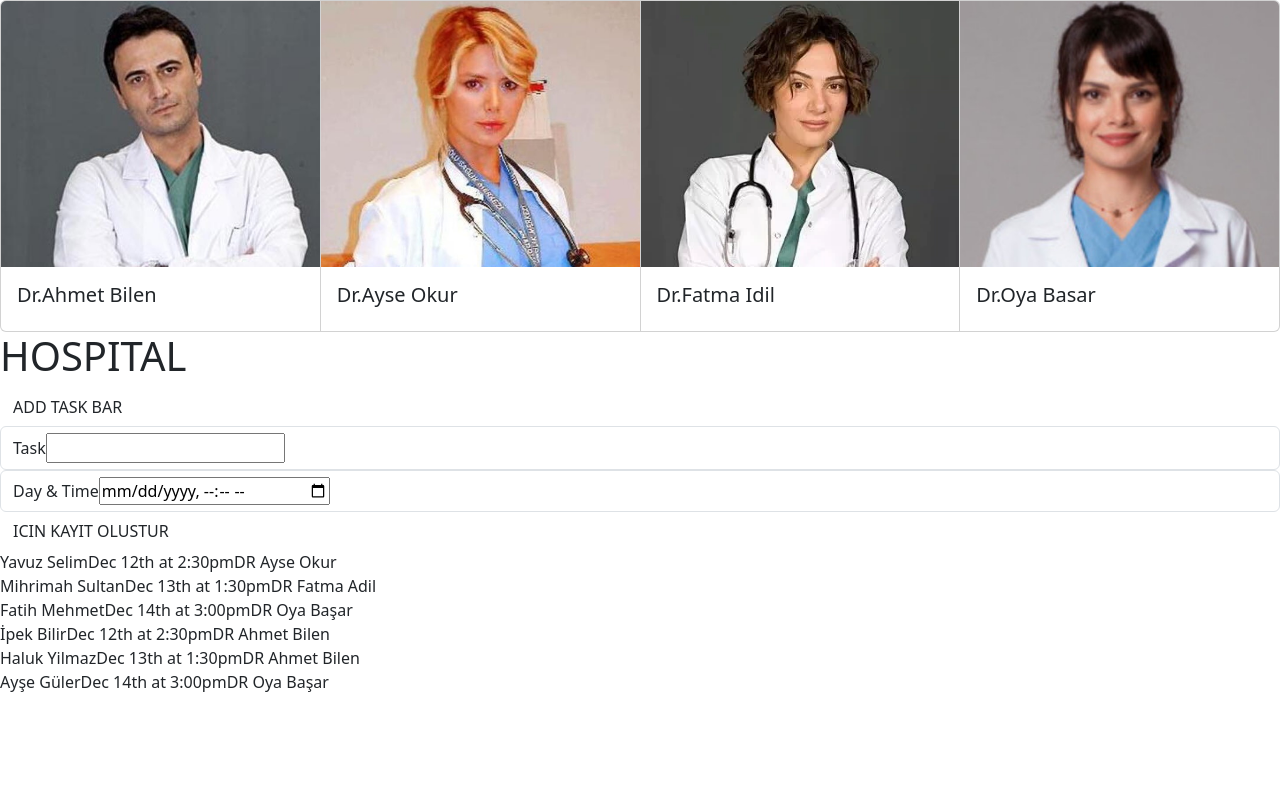
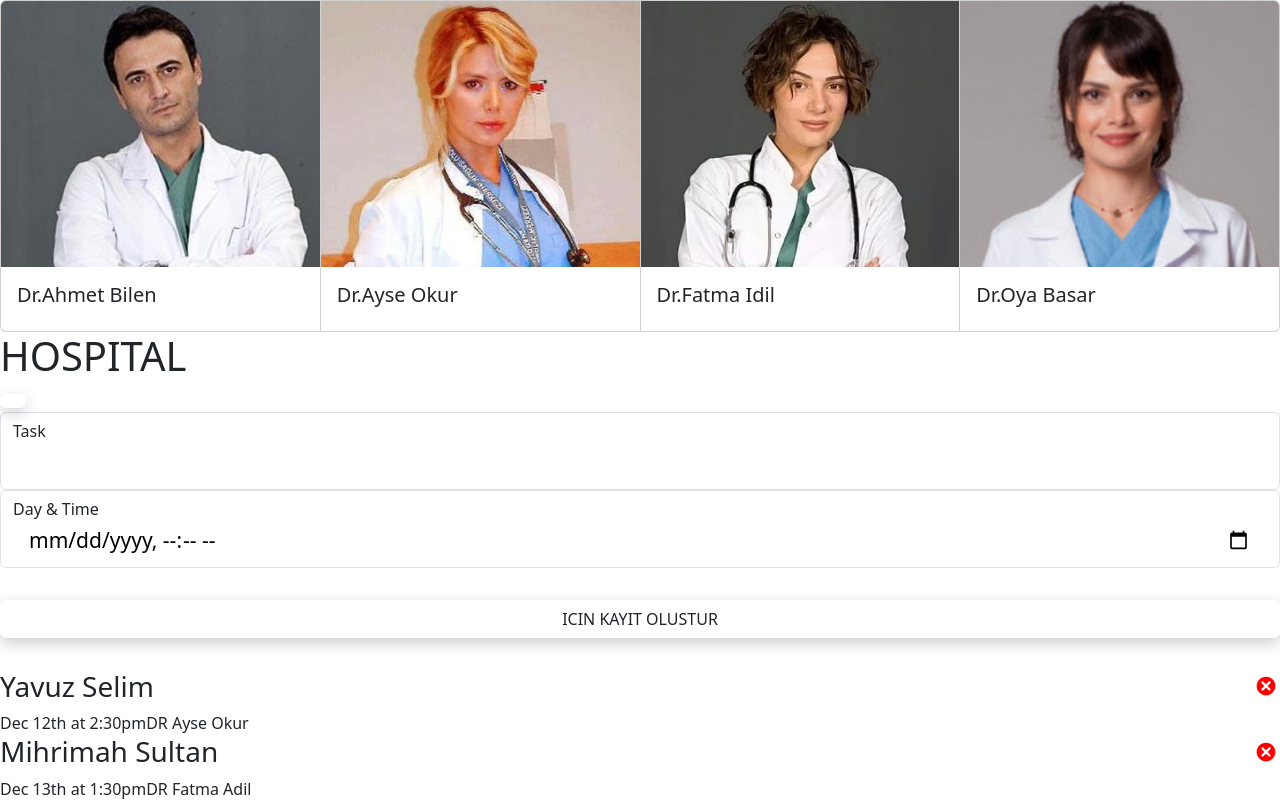
Before and after one commit to KazimAkyol/REACT, a React (Create React App) app in the folder class-notes/RC-09-Appointment-App/: page / in a window 1280 px wide. Shown: the top 801 px of the page. Built offline with nearby package versions, Linux system fonts and the light colour scheme.

Commit message:
69.commit

```diff
--- a/class-notes/RC-09-Appointment-App/src/App.css
+++ b/class-notes/RC-09-Appointment-App/src/App.css
@@ -0,0 +1,44 @@
+@import url("https://fonts.googleapis.com/css2?family=Poppins:wght@300;400&display=swap");
+
+* {
+  margin: 0;
+  padding: 0;
+  box-sizing: border-box;
+}
+
+body {
+  height: 100vh;
+  font-family: "Poppins", sans-serif;
+}
+
+.btn {
+  border: none;
+  cursor: pointer;
+  color: #fff;
+  font-weight: 600;
+  font-size: 17px;
+  padding: 1rem;
+  box-shadow: 0 5px 15px rgba(0, 0, 0, 0.2);
+  border-radius: 5px;
+}
+
+.form-control input {
+  width: 100%;
+  height: 40px;
+  padding: 1rem;
+  font-size: 21px;
+  border-radius: 5px;
+  border: none;
+}
+
+.btn-submit {
+  width: 100%;
+  background-color: red;
+  margin: 2rem 0;
+}
+
+h3 {
+  display: flex;
+  align-items: center;
+  justify-content: space-between;
+}
--- a/class-notes/RC-09-Appointment-App/src/components/HastaEkle.jsx
+++ b/class-notes/RC-09-Appointment-App/src/components/HastaEkle.jsx
@@ -8,7 +8,7 @@
     <div>
       <header className="header">
         <h1>HOSPITAL</h1>
-        <button className="btn">ADD TASK BAR</button>
+        <button className="btn"></button>
       </header>
       <form>
         <div className="form-control">
--- a/class-notes/RC-09-Appointment-App/src/components/HastaListe.jsx
+++ b/class-notes/RC-09-Appointment-App/src/components/HastaListe.jsx
@@ -1,18 +1,27 @@
-import React from 'react'
+import React from "react";
+import { TiDelete } from "react-icons/ti";
 
-const HastaListe = ({eklenecek, setEklenecek}) => {
+const HastaListe = ({ eklenecek, setEklenecek }) => {
   return (
     <div>
-    {eklenecek.map((a) =>(
-        <div>
+      {eklenecek.map((a) => (
+        <div key={a.id} className={a.bittiMi === true ? "" : "false"}>
+          <h3>
             {a.text}
-            {a.day}
-            {a.bittiMi}
-            {a.doktor}
+            <TiDelete
+              style={{ color: "red" }}
+              onClick={() =>
+                setEklenecek(eklenecek.filter((x) => x.id !== a.id))
+              }
+            />
+          </h3>
+          {a.day}
+          {a.bittiMi}
+          {a.doktor}
         </div>
-    ))}
+      ))}
     </div>
-  )
-}
+  );
+};
 
-export default HastaListe
+export default HastaListe;
```
